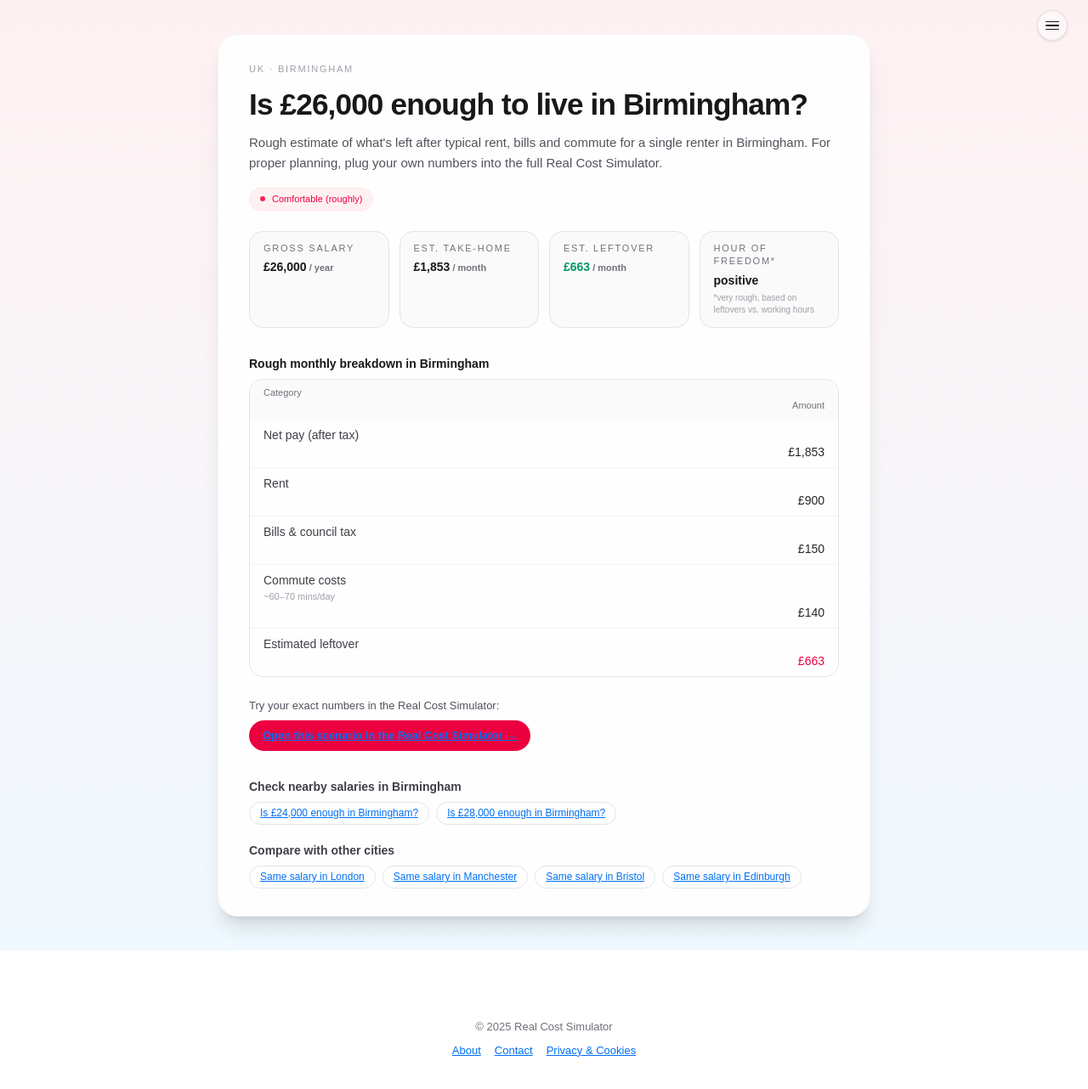
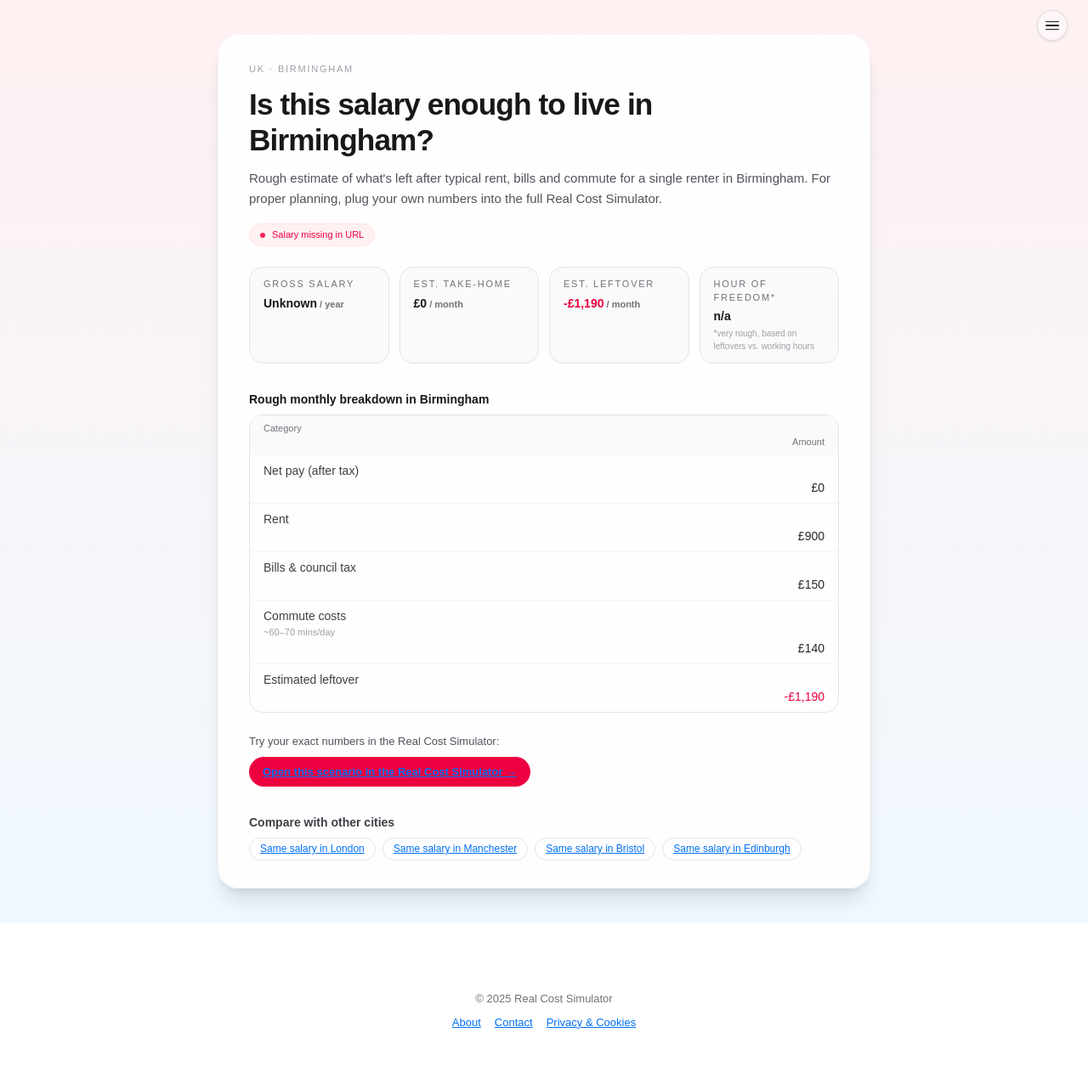
Before and after one commit to bendover19/real-cost-sim, a Next.js app: page /enough/uk/birmingham/26000 in a window 1280 px wide. Shown: the top 1282 px of the page at 85% size. After the commit the page ends 1253 px from the top, so only its background shows below. Built offline with nearby package versions, Linux system fonts and the light colour scheme.

Commit message:
Update EnoughClient.tsx

```diff
--- a/app/enough/EnoughClient.tsx
+++ b/app/enough/EnoughClient.tsx
@@ -30,21 +30,22 @@ export default function EnoughClient() {
   const searchParams = useSearchParams();
   const pathname = usePathname();
 
-  // Start with query params (works for /enough?country=uk&city=manchester&salary=28000)
+  // 1) Prefer query params: /enough/uk/london?salary=28000
   let country = (searchParams.get("country") ?? "").toLowerCase();
   let citySlug = (searchParams.get("city") ?? "").toLowerCase();
   let rawSalary = searchParams.get("salary");
 
-  // Fallback: try to read from path /enough/uk/manchester/28000
-  if ((!country || !citySlug || !rawSalary) && pathname) {
-    const segments = pathname.split("/").filter(Boolean); // e.g. ["enough","uk","manchester","28000"]
+  // 2) Fallback: read country + city from path /enough/uk/london
+  //    (we intentionally do NOT read salary from the path for SEO)
+  if ((!country || !citySlug) && pathname) {
+    const segments = pathname.split("/").filter(Boolean); // e.g. ["enough","uk","london"]
     const idx = segments.indexOf("enough");
-    const after = idx === -1 ? [] : segments.slice(idx + 1); // ["uk","manchester","28000"]
+    const after = idx === -1 ? [] : segments.slice(idx + 1); // ["uk","london"]
 
-    if (after.length >= 3) {
+    if (after.length >= 2) {
       if (!country) country = after[0].toLowerCase();
       if (!citySlug) citySlug = after[1].toLowerCase();
-      if (!rawSalary) rawSalary = after[2];
+      // do NOT set rawSalary here – keep it query-param only
     }
   }
 
@@ -78,6 +79,7 @@ export default function EnoughClient() {
       ? "Tight but possible"
       : "Extremely tight / probably not sustainable";
 
+  const baseCityUrl = `/enough/${country}/${citySlug || "london"}`;
   const simulatorUrl = `/sim?country=${country}&city=${citySlug}&salary=${grossAnnual || ""}`;
 
   // ---------- Internal linking helpers (SEO + UX) ----------
@@ -227,7 +229,7 @@ export default function EnoughClient() {
                 {nearbySalaries.map((s) => (
                   <a
                     key={s}
-                    href={`/enough/${country}/${citySlug || "london"}/${s}`}
+                    href={`${baseCityUrl}?salary=${s}`}
                     className="inline-flex items-center rounded-full border border-zinc-200 px-3 py-1 text-[12px] hover:bg-zinc-50"
                   >
                     {`Is £${s.toLocaleString("en-GB")} enough in ${cityLabel}?`}
@@ -242,11 +244,13 @@ export default function EnoughClient() {
             <div className="flex flex-wrap gap-2">
               {otherCities.map((slug) => {
                 const conf = UK_CITIES.find((c) => c.slug === slug);
-                const label = conf?.label ?? slug.charAt(0).toUpperCase() + slug.slice(1);
+                const label =
+                  conf?.label ?? slug.charAt(0).toUpperCase() + slug.slice(1);
+                const href = `/enough/${country}/${slug}?salary=${fallbackSalary}`;
                 return (
                   <a
                     key={slug}
-                    href={`/enough/${country}/${slug}/${fallbackSalary}`}
+                    href={href}
                     className="inline-flex items-center rounded-full border border-zinc-200 px-3 py-1 text-[12px] hover:bg-zinc-50"
                   >
                     {`Same salary in ${label}`}
```
